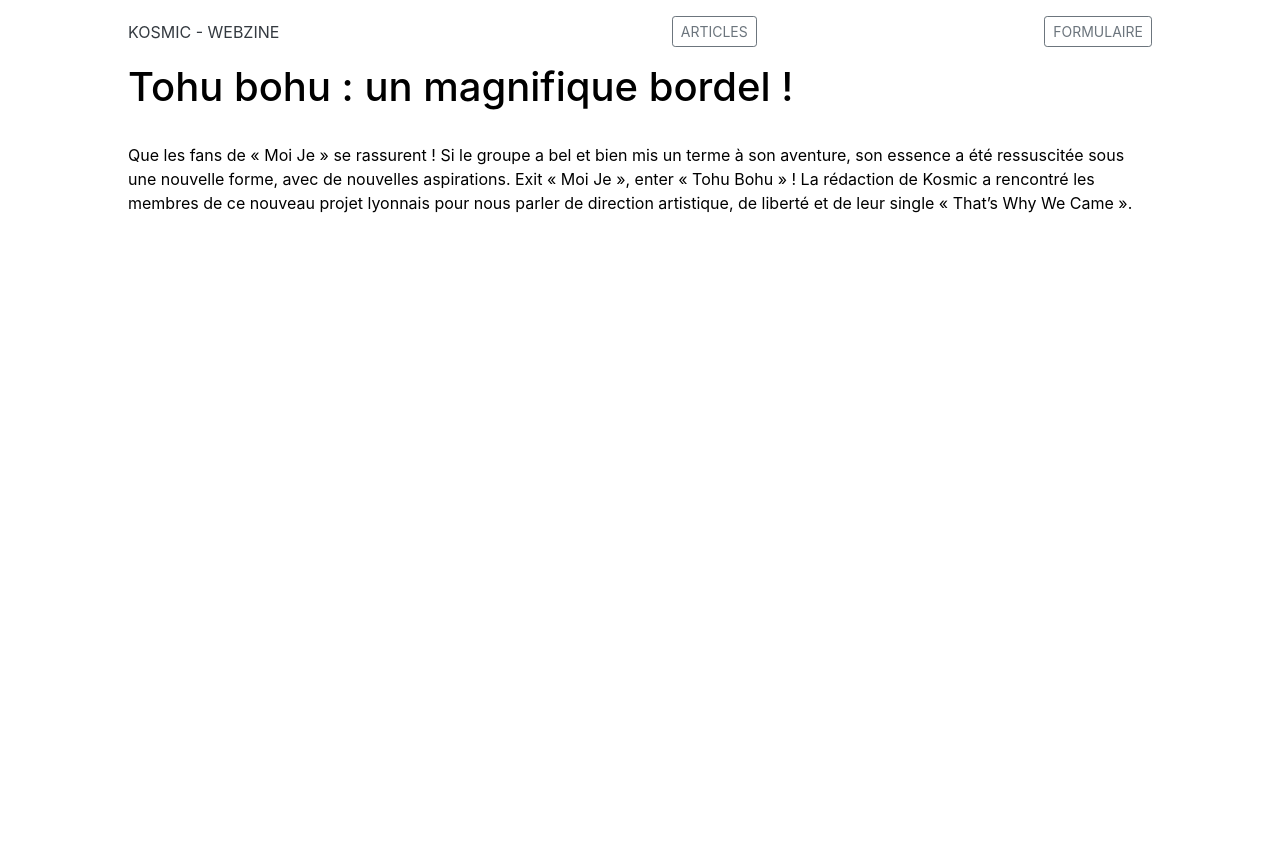
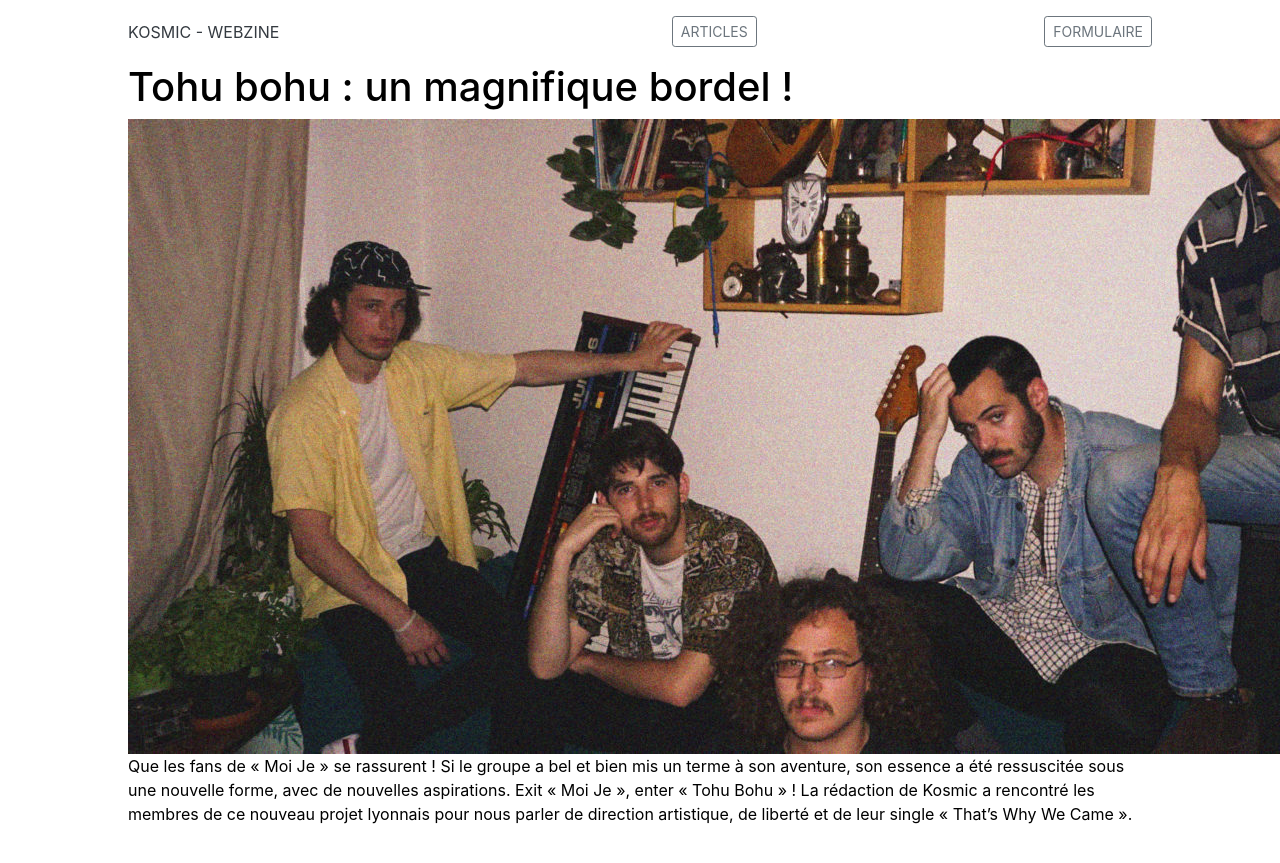
Before and after one commit to Eracom-ID471/projet-3--Vutoni, a Jekyll site: the page built from _posts/2020-01-16-Tohu Bohu : un magnifique bordel !.md, in a window 1280 px wide. Shown: the top 863 px of the page. Built offline with Jekyll 4.4.1, drawn with Linux system fonts in a browser that asks for light colours.

Commit message:
Update post.html

```diff
--- a/_layouts/post.html
+++ b/_layouts/post.html
@@ -4,7 +4,9 @@
   <body>
   {% include header.html %}
   <h1>{{page.title}}</h1>
-  <img src="{{ post.image | relative_url}}" />
+  <div class="size">
+    <img src="{{ page.image | relative_url}}" />
+  </div>
   {{ content }}
   {% include scripts.html %}
   </body>
```
